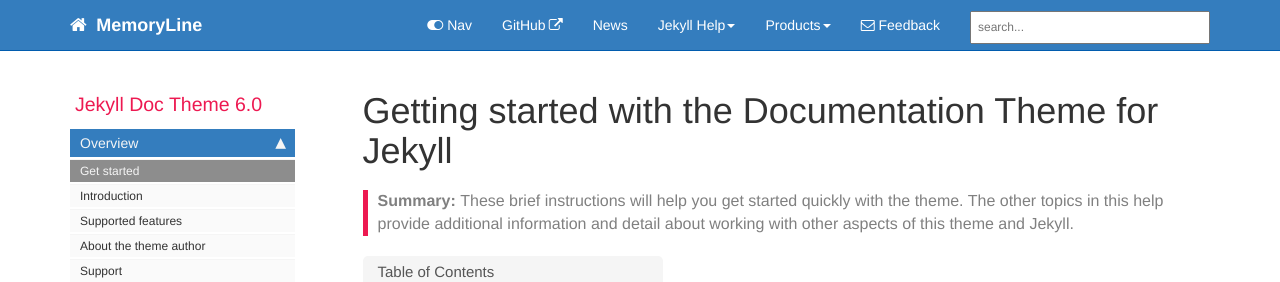
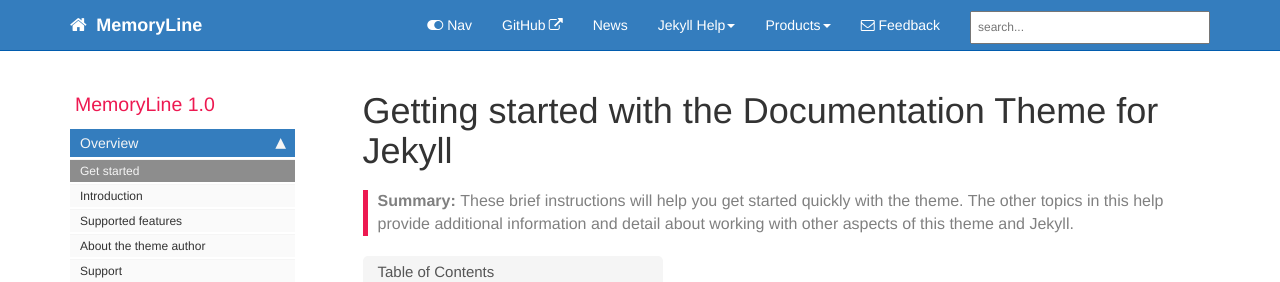
Before and after one commit to memoryLine/memoryLine.github.io, a Jekyll site: the page built from index.md, in a window 1280 px wide. Shown: the top 282 px of the page. Built offline with Jekyll 4.4.1, drawn with Linux system fonts in a browser that asks for light colours; comment, search, counter and statistics services are not loaded.

Commit message:
sidebar 수정

```diff
--- a/_data/sidebars/mydoc_sidebar.yml
+++ b/_data/sidebars/mydoc_sidebar.yml
@@ -2,8 +2,8 @@
 
 entries:
 - title: sidebar
-  product: Jekyll Doc Theme
-  version: 6.0
+  product: MemoryLine
+  version: 1.0
   folders:
 
   - title:
```
